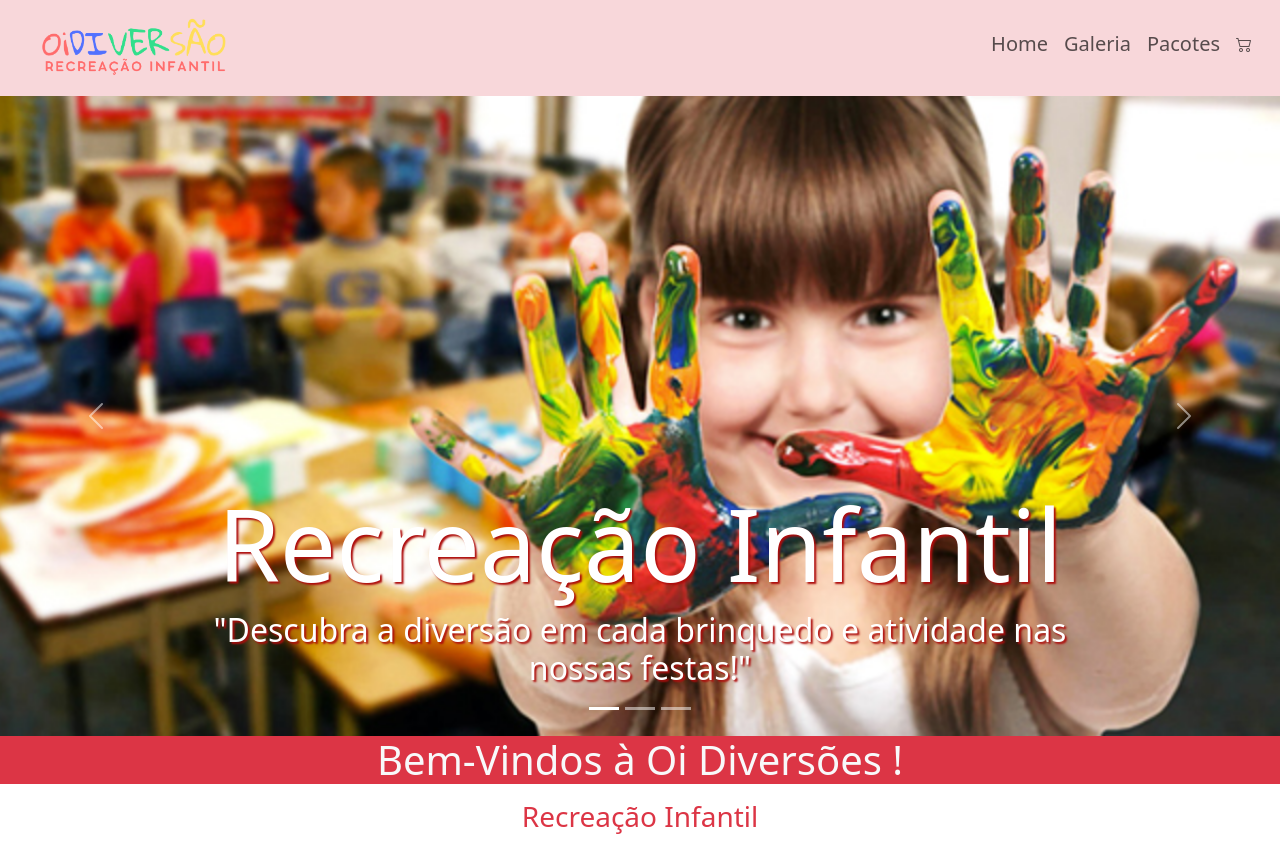
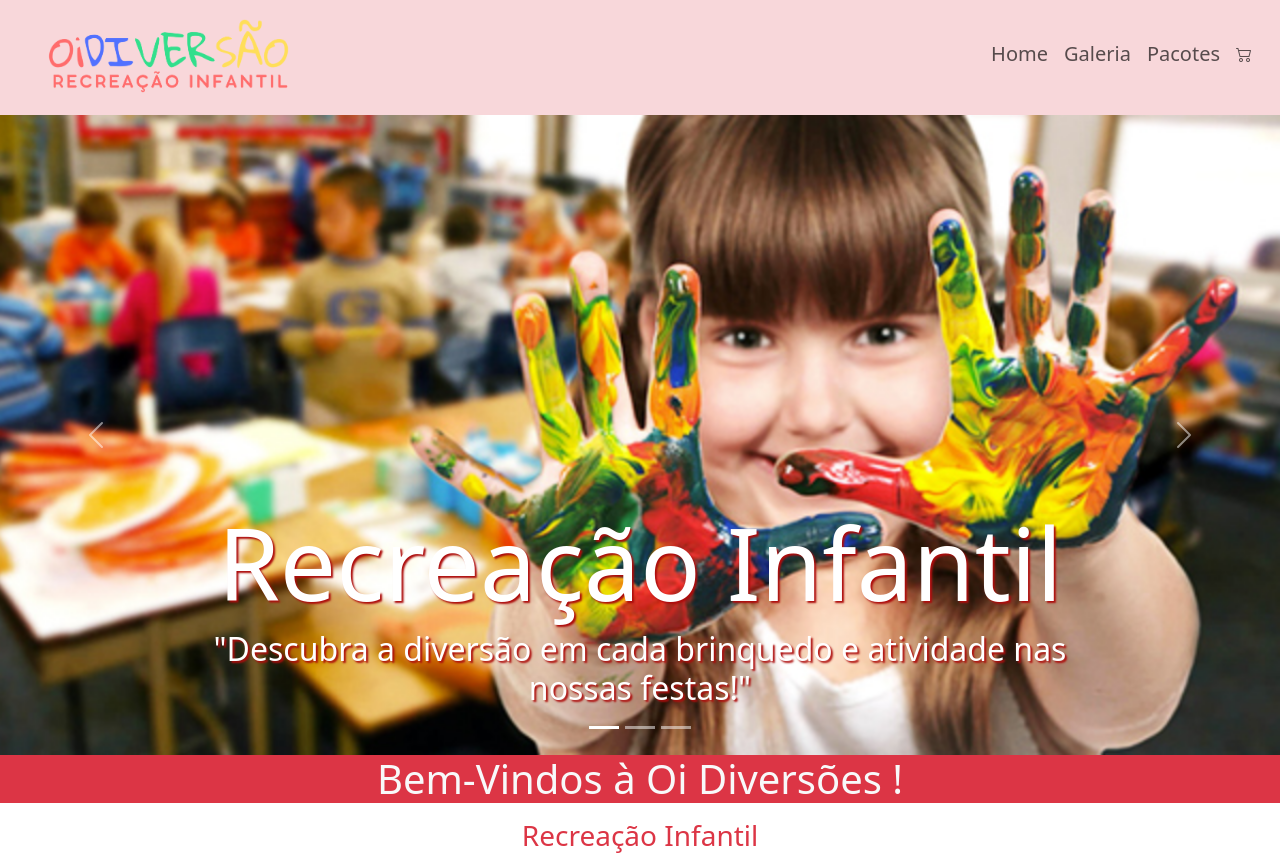
Before and after one commit to Carlosaleee/RecreacaoInfantil, a plain HTML site: page index.html in a window 1280 px wide. Shown: the top 856 px of the page. Drawn offline with nearby package versions, Linux system fonts and the light colour scheme.

Commit message:
Update index.html
Alterações na Logomarca.

```diff
--- a/index.html
+++ b/index.html
@@ -17,7 +17,7 @@
         <nav class="navbar navbar-expand-lg bg-danger-subtle ">
             <div class="container-fluid">
 
-                <img src="./Img/OiDiversao.png" width="230"  alt="Logo">
+                <img src="./img/OiDiversao.png" width="300"  alt="Logo">
 
               <button class="navbar-toggler" type="button" data-bs-toggle="collapse" data-bs-target="#navbarSupportedContent" aria-controls="navbarSupportedContent" aria-expanded="false" aria-label="Toggle navigation">
                 <span class="navbar-toggler-icon "></span>
```
